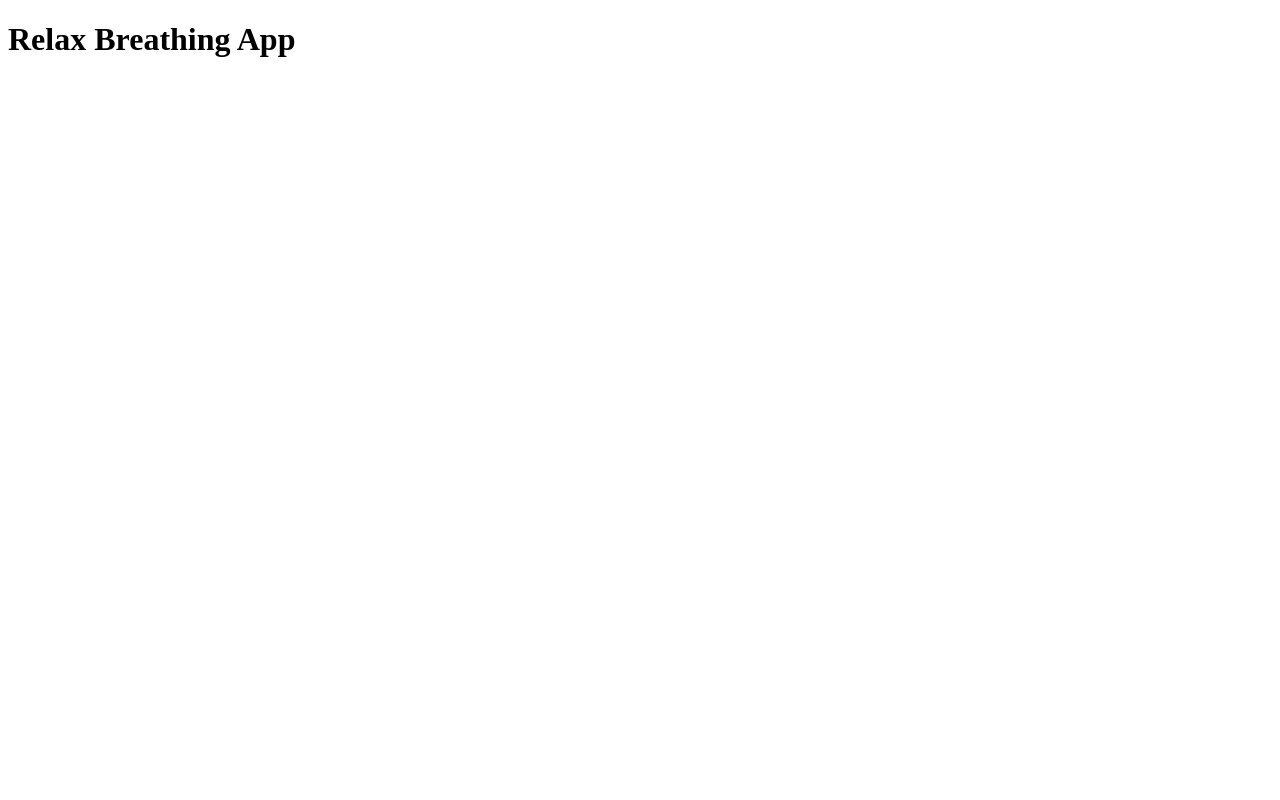
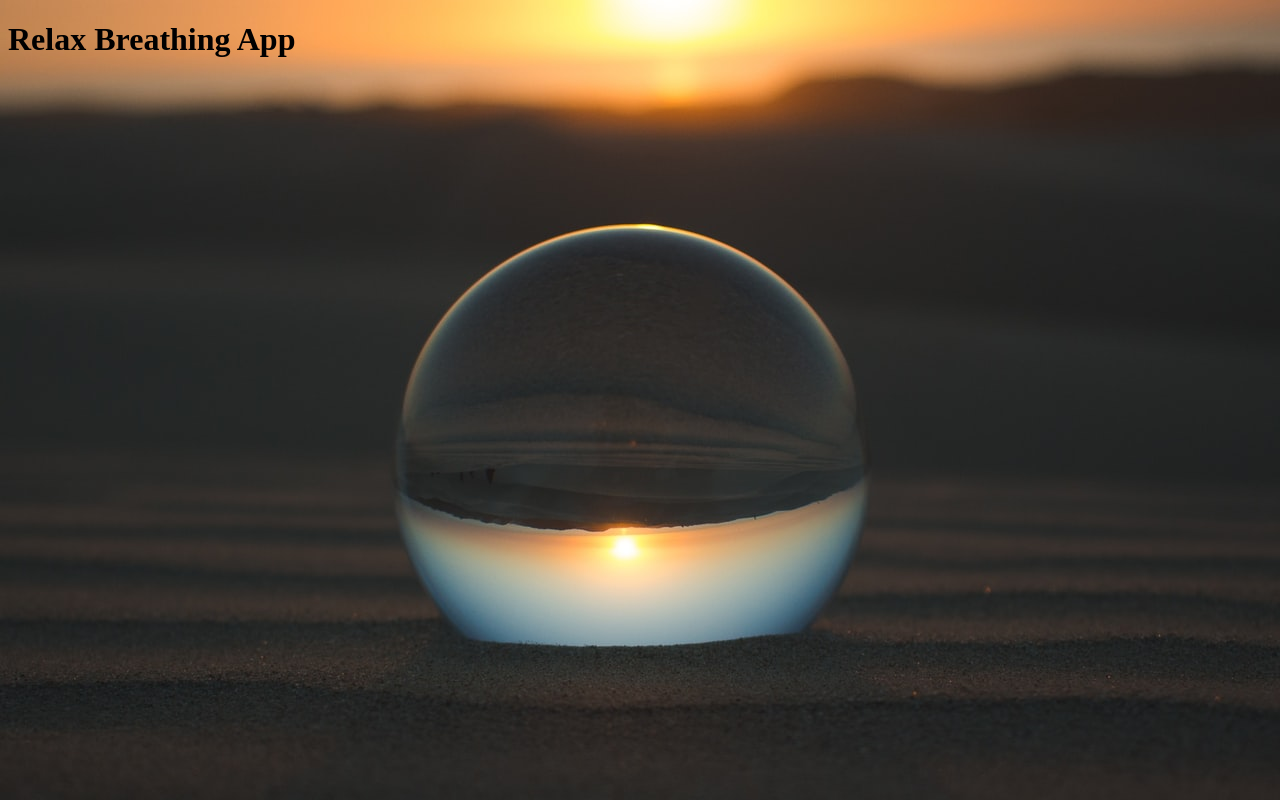
Before and after one commit to nfountain/relaxapp_traversy, a plain HTML site: page index.html in a window 1280 px wide. Drawn offline with Linux system fonts and the light colour scheme.

Commit message:
Add stylesheet and background image; also link to stylesheet.

```diff
--- a/index.html
+++ b/index.html
@@ -3,6 +3,7 @@
 <head>
   <meta charset="UTF-8">
   <meta name="viewport" content="width=device-width, initial-scale=1.0">
+  <link rel="stylesheet" href="styles.css">
   <title>Relax Breathing App</title>
 
 </head>
--- /dev/null
+++ b/styles.css
@@ -0,0 +1,5 @@
+body {
+  background: url(images/elijah-hiett-5tutkWiAW5E-unsplash.jpg) fixed center
+    rgb(99, 125, 125);
+  /* Photo by Elijah Hiett on Unsplash */
+}
```
Also changed, not shown: images/elijah-hiett-5tutkWiAW5E-unsplash.jpg (added).
